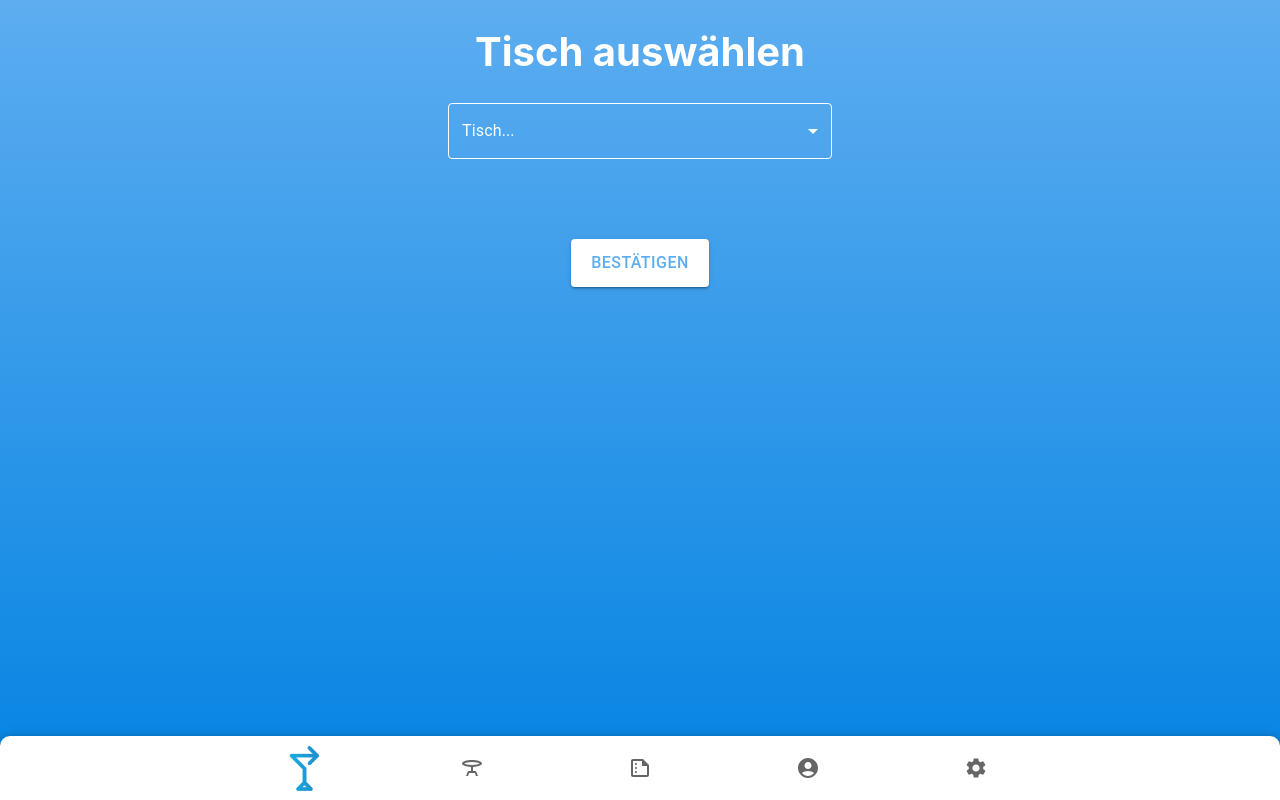
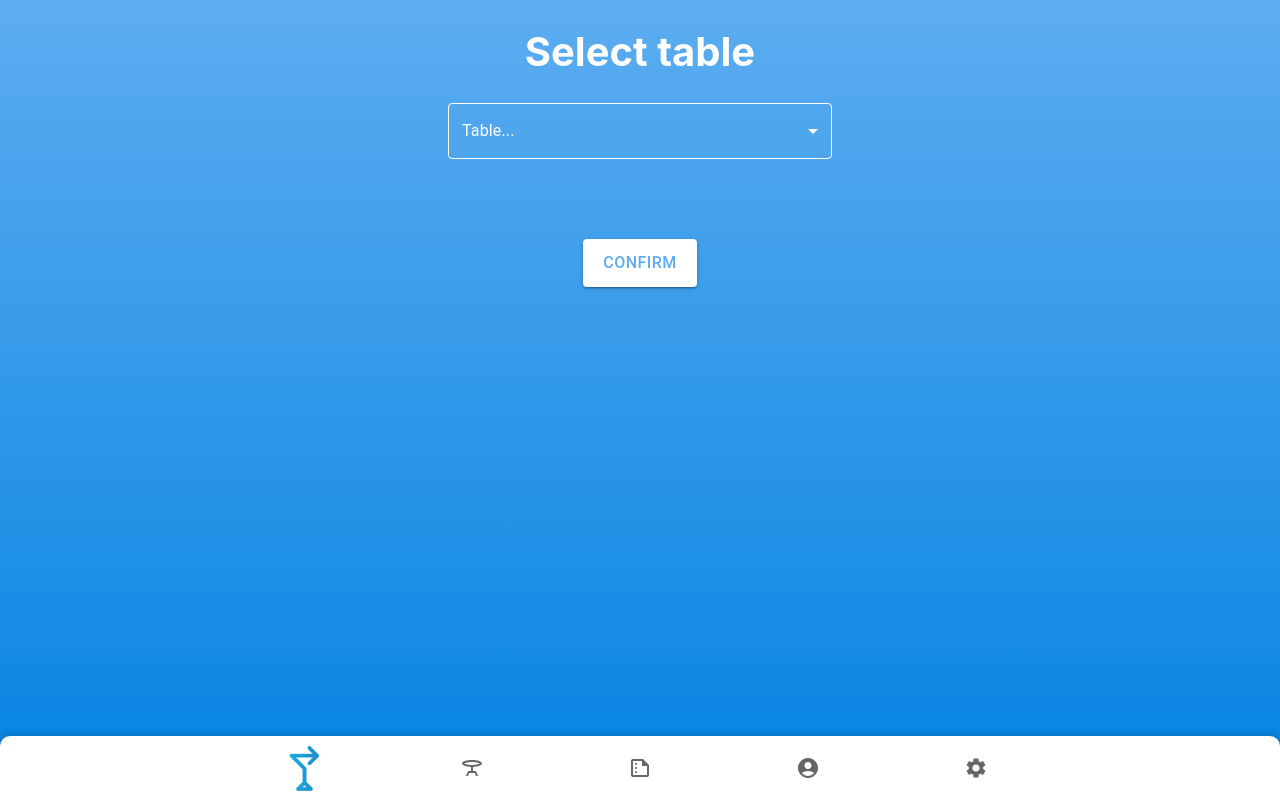
Before and after one commit to mantheij/fastorder, a React (Create React App) app in the folder Frontend/: page /table-selection in a window 1280 px wide. Built offline with nearby package versions, Linux system fonts and the light colour scheme.

Commit message:
Einheitliche Sprache

```diff
--- a/Frontend/src/navigation.js
+++ b/Frontend/src/navigation.js
@@ -33,25 +33,25 @@ export default function LabelBottomNavigation() {
             icon={<img src="/logo.png" alt="Special" style={{ width: 45, height: 45 }}/>}
         />
         <BottomNavigationAction
-            label="Auswahl"
+            label="Selection"
             value="/table-selection"
             icon={<TableBar />}
             sx={{ '&:hover': { backgroundColor: '#f0f0f0' } }} // Hover-Effekt
         />
         <BottomNavigationAction
-            label="Mitarbeiter"
+            label="Employee"
             value="/orders"
             icon={<SummarizeOutlined />}
             sx={{ '&:hover': { backgroundColor: '#f0f0f0' } }} // Hover-Effekt
         />
         <BottomNavigationAction
-            label="Benutzer"
+            label="User"
             value="/user"
             icon={<AccountCircle />}
             sx={{ '&:hover': { backgroundColor: '#f0f0f0' } }} // Hover-Effekt
         />
         <BottomNavigationAction
-            label="Einstellungen"
+            label="Settings"
             value="/settings"
             icon={<Settings />}
             sx={{ '&:hover': { backgroundColor: '#f0f0f0' } }} // Hover-Effekt
--- a/Frontend/src/views/HomeView.js
+++ b/Frontend/src/views/HomeView.js
@@ -16,7 +16,7 @@ const HomeView = () => {
     return (
         <>
 
-            {/* "Bereich 1" Button */}
+            {/* "Area 1" Button */}
             <Grid container spacing={0.5} justifyContent="space-between" sx={{marginBottom: 5}}>
                 <Grid item xs={6} sm={6}>
                     <Button
@@ -26,12 +26,12 @@ const HomeView = () => {
                         sx={{ height: "5vh", borderRadius: 0, fontSize: '2.5vh',fontWeight: 'bold', boxShadow: '0 3px 5px 2px rgba(0, 0, 0, 0.3)'}}
                         onClick={() => handleAreaClick(1)}
                     >
-                        Bereich 1
+                        Area 1
                     </Button>
                 </Grid>
 
 
-                {/* "Bereich 2" Button */}
+                {/* "Area 2" Button */}
                 <Grid item xs={6} sm={6}>
                     <Button
                         variant ="contained"
@@ -40,7 +40,7 @@ const HomeView = () => {
                         sx={{ height: "5vh", borderRadius: 0, fontSize: '2.5vh', fontWeight: 'bold', boxShadow: '0 3px 5px 2px rgba(0, 0, 0, 0.3)'}}
                         onClick={() => handleAreaClick(2)}
                     >
-                        Bereich 2
+                        Area 2
                     </Button>
                 </Grid>
             </Grid>
--- a/Frontend/src/views/TableSelectionView.js
+++ b/Frontend/src/views/TableSelectionView.js
@@ -20,7 +20,7 @@ const TableSelectionView = () => {
             alignItems: 'center',
             background: "linear-gradient(to top, #0383E2, #5DADF0)"
         }}>
-            <h1 style={{ color: '#FFFFFF',fontSize:"5vh", }}>Tisch auswählen</h1>
+            <h1 style={{ color: '#FFFFFF',fontSize:"5vh", }}>Select table</h1>
             <FormControl variant="outlined" sx={{
                 width: '30vw',
                 marginBottom: '10vh',
@@ -52,7 +52,7 @@ const TableSelectionView = () => {
                     color: '#FFFFFF', // Weißer Pfeil
                 }
             }}>
-                <InputLabel id="table-select-label">Tisch...</InputLabel>
+                <InputLabel id="table-select-label">Table...</InputLabel>
                 <Select
                     labelId="table-select-label"
                     id="table-select"
@@ -79,7 +79,7 @@ const TableSelectionView = () => {
                     }
                 }}
             >
-                bestätigen
+                confirm
             </Button>
         </div>
     );
```
